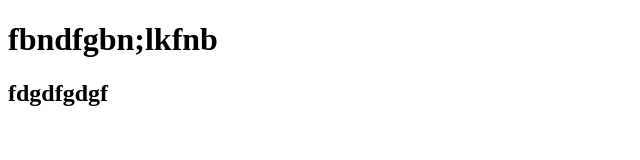
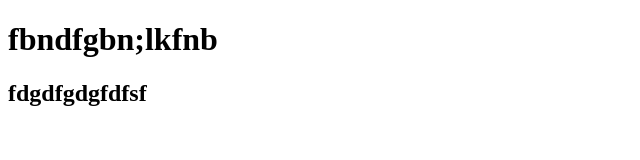
Before and after one commit to Master210/test_1, a plain HTML site: page index.html in a window 1280 px wide. Shown: the full height of the page, 0-640 px from the left. Drawn offline with Linux system fonts and the light colour scheme.

Commit message:
sfd dsf fdsadf asdfas

```diff
--- a/index.html
+++ b/index.html
@@ -7,7 +7,7 @@
 </head>
 <body>
 <h1>fbndfgbn;lkfnb</h1>
-<h2>fdgdfgdgf</h2>
+<h2>fdgdfgdgfdfsf</h2>
 
 </body>
 </html>
```
